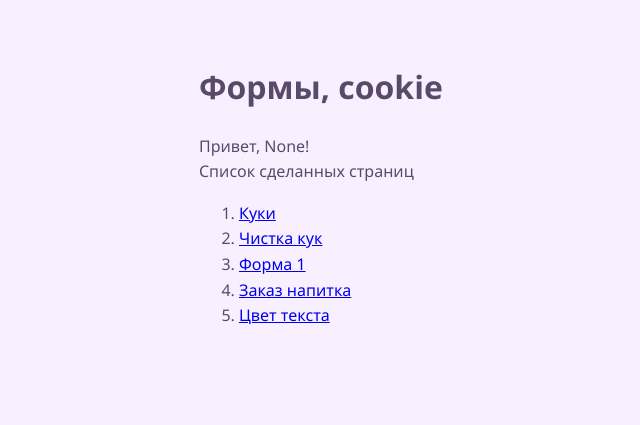
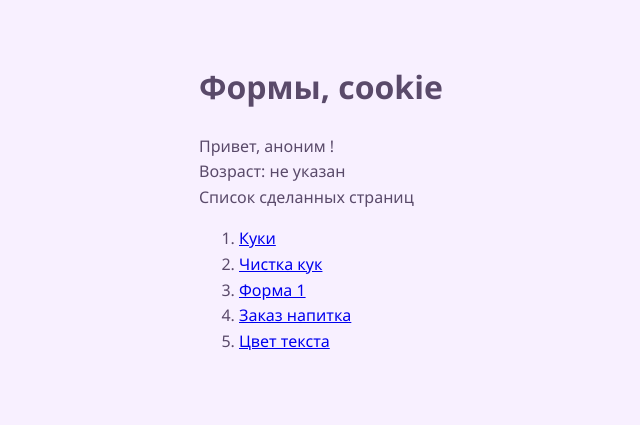
Before and after one commit to Polina-proger/web-back-labs, a Flask app: page /lab3/ in a window 1280 px wide. Shown: the part 66-491 px from the top of the page, without its empty margins (141-781 px from the left). Run offline with Flask 3, Linux system fonts and the light colour scheme.

Commit message:
аноним и возраст

```diff
--- a/app.py
+++ b/app.py
@@ -41,7 +41,7 @@ def start():
 
 @app.errorhandler(500)
 def internal_server_error(err):
-    css_url = url_for('static', filename='lab1.css')
+    css_url = url_for('static', filename='lab1/lab1.css')
     return f'''
 <!doctype html>
 <html>
@@ -86,7 +86,7 @@ def not_found(err):
     }
     access_log.append(log_entry)
 
-    css_url = url_for('static', filename='lab1.css')
+    css_url = url_for('static', filename='lab1/lab1.css')
 
     log_html = ""
     for entry in access_log:
@@ -145,7 +145,7 @@ def not_found(err):
                 <p><strong>Запрошенный адрес:</strong> {requested_url}</p>
             </div>
 
-            <img src="/static/404.jpg" alt="Страница не найдена" class="error-image">
+            <img src="lab1/static/404.jpg" alt="Страница не найдена" class="error-image">
 
             <div class="suggestions">
                 <p>Возможно, вы искали одну из этих страниц:</p>
--- a/lab1.py
+++ b/lab1.py
@@ -217,8 +217,8 @@ def author():
 
 @lab1.route("/lab1/image")
 def image():
-    css_url = url_for('static', filename='lab1.css')
-    img_url = url_for('static', filename='oak.jpg')
+    css_url = url_for('static', filename='lab1/lab1.css')
+    img_url = url_for('static', filename='lab1/oak.jpg')
     return f'''
 <!doctype html>
 <html>
--- a/lab2.py
+++ b/lab2.py
@@ -27,7 +27,7 @@ def del_flower(flower_id):
         abort(404)
 
     flower_list.pop(flower_id)
-    return redirect(url_for('lab2.show_flowers'))  # Исправлено
+    return redirect(url_for('lab2.show_flowers'))
 
 
 @lab2.route('/lab2/add_flower/')
@@ -52,7 +52,7 @@ def add_flower(name=None):
 
 @lab2.route('/lab2/flowers')
 def show_flowers():
-    return render_template('flowers.html', flower_list=flower_list)
+    return render_template('lab2/flowers.html', flower_list=flower_list)
 
 
 @lab2.route('/lab2/example')
@@ -65,7 +65,7 @@ def example():
         {'name': 'мандарины', 'price': 95},
         {'name': 'манго', 'price': 321}
     ]
-    return render_template('example.html', name=name,
+    return render_template('lab2/example.html', name=name,
                            n_lab=n_lab, group=group,
                            n_course=n_course, fruits=fruits)
 
@@ -78,7 +78,7 @@ def lab2_page():
 @lab2.route('/lab2/filters')
 def filters():
     phrase = "О <b>сколько</b> <u>нам</u> <i>открытий</i> чудных..."
-    return render_template('filter.html', phrase=phrase)
+    return render_template('lab2/filter.html', phrase=phrase)
 
 
 @lab2.route('/lab2/flowers/<int:flower_id>')
@@ -113,7 +113,7 @@ def show_flower(flower_id):
 @lab2.route('/lab2/clear_flowers')
 def clear_flowers():
     flower_list.clear()
-    return redirect(url_for('lab2.show_flowers'))  # Исправлено
+    return redirect(url_for('lab2.show_flowers'))
 
 
 @lab2.route('/lab2/calc/<int:a>/<int:b>')
@@ -159,7 +159,7 @@ books = [
 
 @lab2.route('/lab2/books')
 def lab2_books():
-    return render_template('books.html', books=books)
+    return render_template('lab2/books.html', books=books)
 
 berries = [
     {"name": "Клубника", "description": "Сладкая красная ягода", "image": "Клубника.jpg"},
@@ -190,7 +190,7 @@ def show_berries():
     for berry in berries:
         berries_html += f'''
         <div class="berry-item">
-            <img src="/static/{berry['image']}" alt="{berry['name']}" style="width: 150px; height: 150px; object-fit: cover;">
+            <img src="/static/lab2/{berry['image']}" alt="{berry['name']}" style="width: 150px; height: 150px; object-fit: cover;">
             <h3>{berry['name']}</h3>
             <p>{berry['description']}</p>
         </div>
--- a/templates/lab3/lab3.html
+++ b/templates/lab3/lab3.html
@@ -5,7 +5,13 @@
 {% block main %}
     <h1>Формы, cookie</h1>
     <div>
-        Привет, <span style="color: {{ name_color }}">{{ name }}</span>!
+        Привет,
+        <span style="color: {{ name_color }}">
+            {{ name or 'аноним' }}
+        </span>!
+    </div>
+    <div>
+        Возраст: {{ request.cookies.get('age') or 'не указан' }}
     </div>
     <div>Список сделанных страниц</div>
     <ol>
@@ -13,6 +19,6 @@
         <li><a href="/lab3/del_cookie">Чистка кук</a></li>
         <li><a href="/lab3/form1">Форма 1</a></li>
         <li><a href="/lab3/order">Заказ напитка</a></li>
-         <li><a href="/lab3/settings">Цвет текста</a></li>
+        <li><a href="/lab3/settings">Цвет текста</a></li>
     </ol>
 {% endblock %}
```
